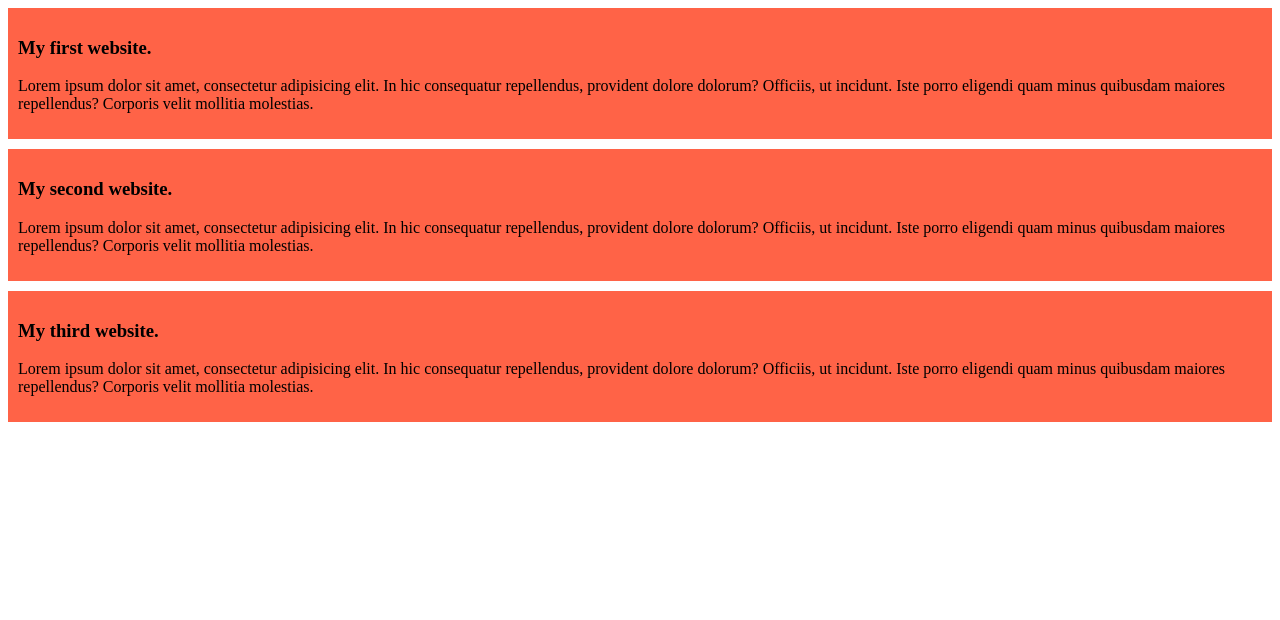
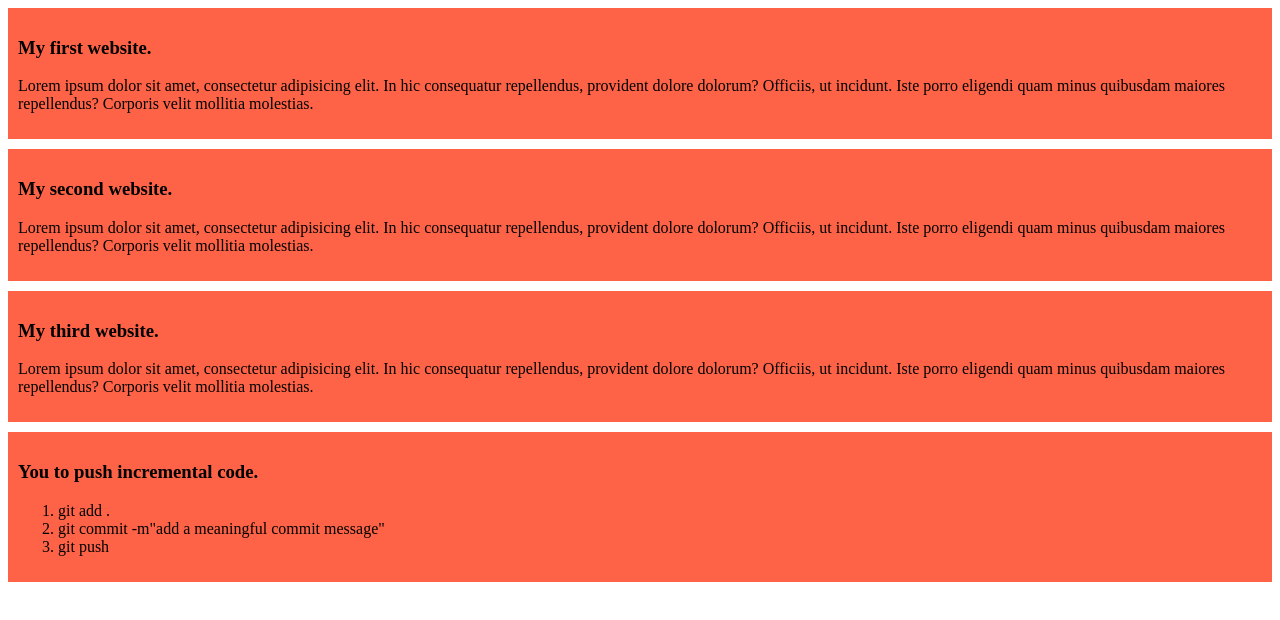
Before and after one commit to Munnaz23/my-simple-website, a plain HTML site: page index.html in a window 1280 px wide. Drawn offline with Linux system fonts and the light colour scheme.

Commit message:
add the message

```diff
--- a/index.html
+++ b/index.html
@@ -19,5 +19,14 @@
         <h3>My third website.</h3>
         <p>Lorem ipsum dolor sit amet, consectetur adipisicing elit. In hic consequatur repellendus, provident dolore dolorum? Officiis, ut incidunt. Iste porro eligendi quam minus quibusdam maiores repellendus? Corporis velit mollitia molestias.</p>
     </div>
+    <div>
+        <h3>You to push incremental code.</h3>
+        <ol>
+            <li>git add .</li>
+            <li>git commit -m"add a meaningful commit message"</li>
+            <li>git push</li>
+        </ol>
+    </div>
+
 </body>
 </html>
```
